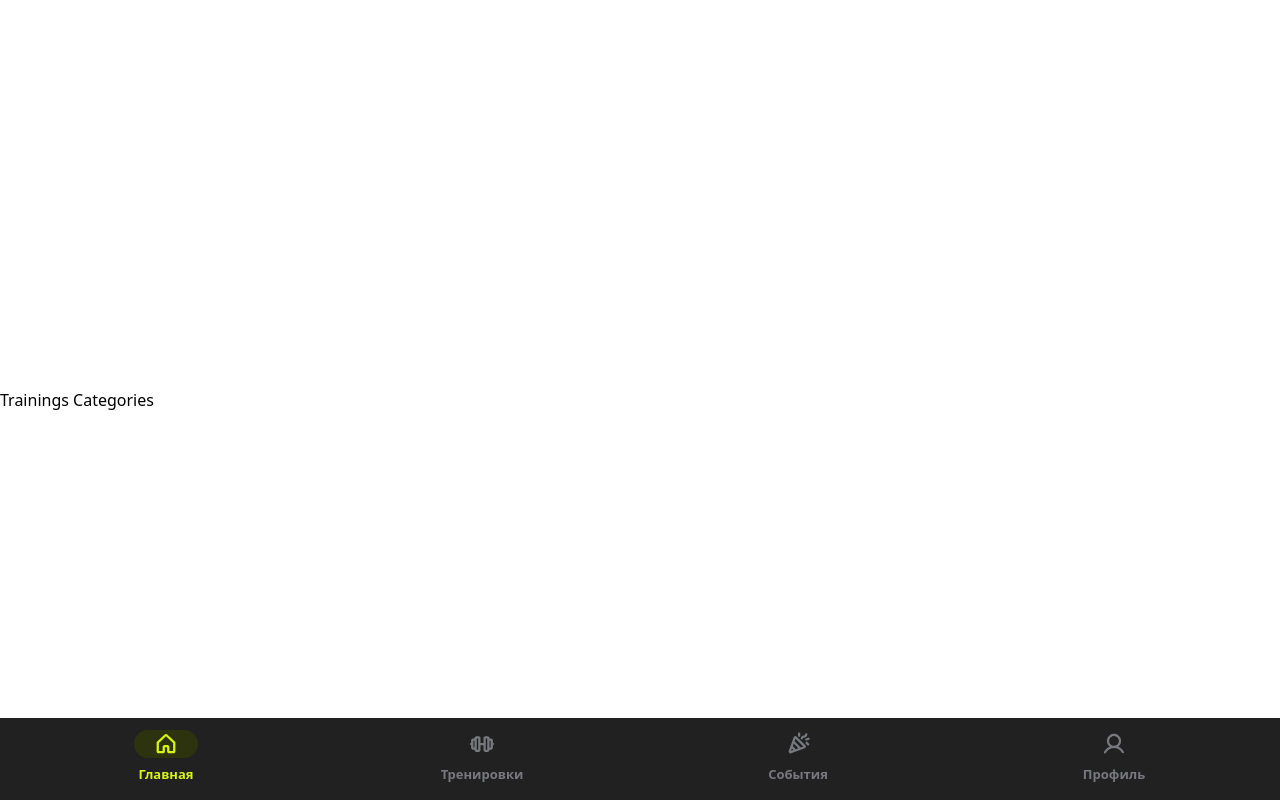
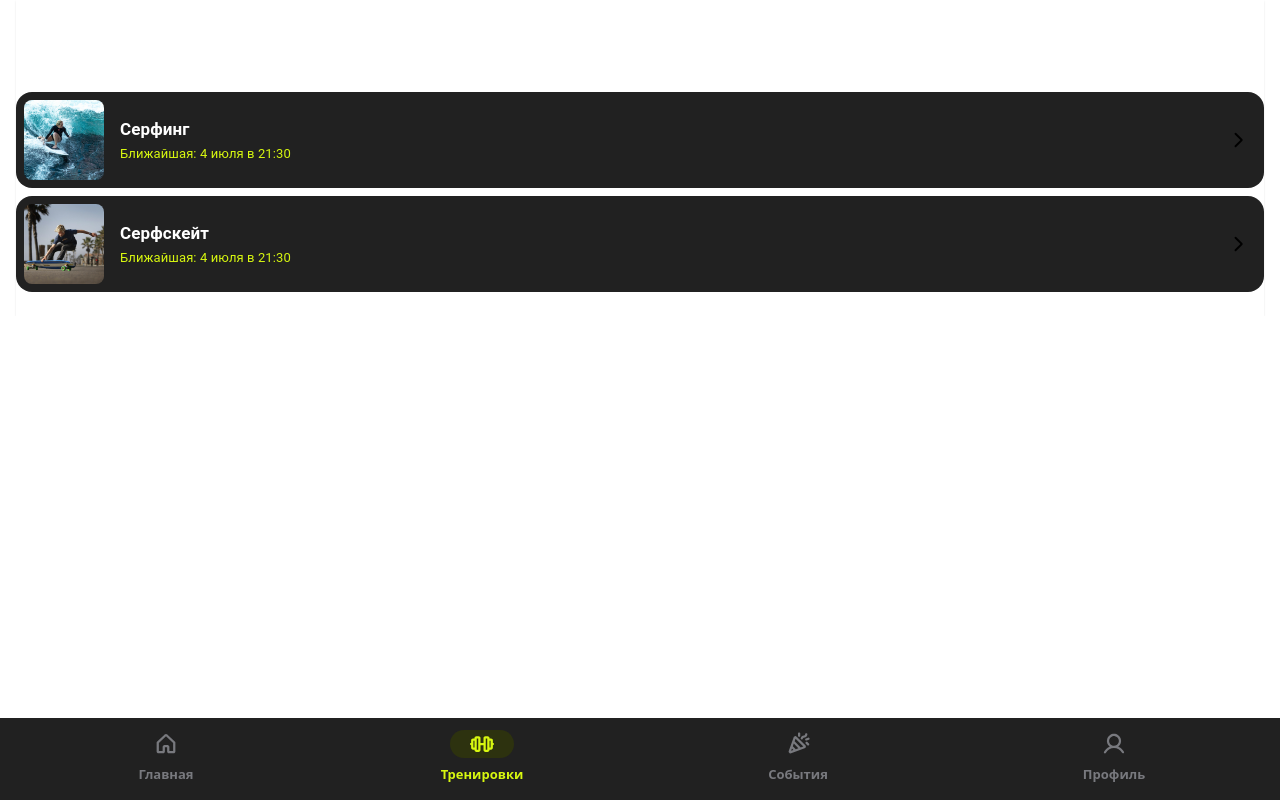
Before and after one commit to qvenge/prosurf_tma, a React (Vite) app: page /trainings in a window 1280 px wide. Built offline with nearby package versions, Linux system fonts and the light colour scheme; a small style sheet from the web is missing.

Commit message:
Add layout for training pages

```diff
--- a/src/app/index.scss
+++ b/src/app/index.scss
@@ -17,8 +17,6 @@
 
 body {
   margin: 0;
-  display: flex;
-  place-items: center;
   min-width: 320px;
   min-height: 100vh;
 }
--- a/src/app/routes.ts
+++ b/src/app/routes.ts
@@ -4,6 +4,7 @@ import { App } from './ui/App';
 import { Home } from '@/pages/home';
 import { TrainingCategories } from '@/pages/training-categories';
 import { Trainings } from '@/pages/trainings';
+import { TrainingPage } from '@/pages/training';
 
 export const router = createBrowserRouter([
   {
@@ -11,8 +12,14 @@ export const router = createBrowserRouter([
     Component: App,
     children: [
       { index: true, Component: Home },
-      { path: 'trainings', Component: TrainingCategories },
-      { path: 'trainings/:category', Component: Trainings }
+      {
+        path: 'trainings',
+        children: [
+          { index: true, Component: TrainingCategories },
+          { path: 'categiries/:categoryId', Component: Trainings },
+          { path: 'items/:trainingId', Component: TrainingPage },
+        ],
+      },
     ],
   },
 ]);
--- a/src/app/ui/App.tsx
+++ b/src/app/ui/App.tsx
@@ -8,10 +8,10 @@ import '@telegram-apps/telegram-ui/dist/styles.css';
 import { HouseBold, BarbellBold, ConfettiBold, UserBold } from '@/shared/ds/icons';
 
 const navItems = [
-  {id: 'home', text: 'Главная', icon: HouseBold},
-  {id: 'trainings', text: 'Тренировки', icon: BarbellBold},
-  {id: 'events', text: 'События', icon: ConfettiBold},
-  {id: 'profile', text: 'Профиль', icon: UserBold},
+  {id: 'home', text: 'Главная', path: '/', icon: HouseBold},
+  {id: 'trainings', text: 'Тренировки', path: '/trainings', icon: BarbellBold},
+  {id: 'events', text: 'События', path: '/events', icon: ConfettiBold},
+  {id: 'profile', text: 'Профиль', path: '/profile', icon: UserBold},
 ];
 
 export function App() {
--- a/src/pages/home/ui/Home.tsx
+++ b/src/pages/home/ui/Home.tsx
@@ -1,6 +1,7 @@
 import styles from './Home.module.scss';
 
-import coverImageSrc from './9d56337fd9fd9a92228bee24103722e0187c8172.jpg';
+// import coverImageSrc from 'images.jpg';
+const coverImageSrc = '/images/surfing1.jpg'
 
 export function Home() {
   return (
--- /dev/null
+++ b/src/pages/training-categories/ui/TrainingCategories.module.scss
@@ -0,0 +1,105 @@
+.container {
+  box-sizing: border-box;
+  display: flex;
+  flex-direction: column;
+  gap: 16px;
+  padding: 0 16px;
+  width: 100%;
+  height: 100%;
+}
+
+.section {
+  box-sizing: border-box;
+  display: flex;
+  flex-direction: column;
+  gap: 32px;
+  padding: 24px 0;
+  width: 100%;
+  box-shadow: 0px 1px 2px 0px rgba(0, 0, 0, 0.1);
+  overflow: hidden;
+}
+
+.title {
+  font-family: 'Roboto', sans-serif;
+  font-weight: 700;
+  font-size: 28px;
+  line-height: 36px;
+  letter-spacing: 0.1px;
+  color: #ffffff;
+  margin: 0;
+  width: 100%;
+}
+
+.categories {
+  display: flex;
+  flex-direction: column;
+  gap: 16px;
+  width: 100%;
+}
+
+.categoryList {
+  display: flex;
+  flex-direction: column;
+  gap: 8px;
+  width: 100%;
+}
+
+.categoryItem {
+  background-color: #212121;
+  box-sizing: border-box;
+  display: flex;
+  align-items: center;
+  justify-content: flex-start;
+  gap: 16px;
+  padding: 8px 16px 8px 8px;
+  border-radius: 16px;
+  width: 100%;
+}
+
+.categoryImage {
+  width: 80px;
+  height: 80px;
+  border-radius: 8px;
+  background-size: cover;
+  background-position: center;
+  background-repeat: no-repeat;
+  flex-shrink: 0;
+}
+
+.categoryContent {
+  flex: 1;
+  display: flex;
+  flex-direction: column;
+  gap: 2px;
+  justify-content: center;
+  letter-spacing: 0.1px;
+  min-height: 1px;
+  min-width: 1px;
+}
+
+.categoryTitle {
+  font-family: 'Roboto', sans-serif;
+  font-weight: 700;
+  font-size: 17px;
+  line-height: 26px;
+  color: #ffffff;
+  margin: 0;
+  width: min-content;
+  min-width: 100%;
+}
+
+.categorySchedule {
+  font-family: 'Roboto', sans-serif;
+  font-weight: 400;
+  font-size: 13px;
+  line-height: 20px;
+  color: #d7f710;
+  margin: 0;
+  white-space: nowrap;
+}
+
+.categoryIcon {
+  width: 20px;
+  height: 20px;
+  flex-shrink: 0;
+}
--- a/src/pages/training-categories/ui/TrainingCategories.tsx
+++ b/src/pages/training-categories/ui/TrainingCategories.tsx
@@ -1,3 +1,49 @@
+import { Icon } from '@/shared/ui/icon';
+import { CaretRightBold } from '@/shared/ds/icons';
+import styles from './TrainingCategories.module.scss';
+
 export const TrainingCategories = () => {
-  return <div>Trainings Categories</div>;
+  return (
+    <div className={styles.container}>
+      <div className={styles.section}>
+        <h1 className={styles.title}>Тренировки</h1>
+        <div className={styles.categories}>
+          <div className={styles.categoryList}>
+            <div className={styles.categoryItem}>
+              <div
+                className={styles.categoryImage}
+                style={{ backgroundImage: 'url(/images/surfing1.jpg)' }}
+              />
+              <div className={styles.categoryContent}>
+                <h2 className={styles.categoryTitle}>Серфинг</h2>
+                <p className={styles.categorySchedule}>Ближайшая: 4 июля в 21:30</p>
+              </div>
+              <Icon
+                src={CaretRightBold}
+                className={styles.categoryIcon}
+                width={20}
+                height={20}
+              />
+            </div>
+            <div className={styles.categoryItem}>
+              <div
+                className={styles.categoryImage}
+                style={{ backgroundImage: 'url(/images/surfskate1.png)' }}
+              />
+              <div className={styles.categoryContent}>
+                <h2 className={styles.categoryTitle}>Серфскейт</h2>
+                <p className={styles.categorySchedule}>Ближайшая: 4 июля в 21:30</p>
+              </div>
+              <Icon
+                src={CaretRightBold}
+                className={styles.categoryIcon}
+                width={20}
+                height={20}
+              />
+            </div>
+          </div>
+        </div>
+      </div>
+    </div>
+  );
 };
--- /dev/null
+++ b/src/pages/training/index.ts
@@ -0,0 +1 @@
+export { TrainingPage } from './ui/TrainingPage';
--- /dev/null
+++ b/src/pages/training/ui/TrainingPage.tsx
@@ -0,0 +1,3 @@
+export const TrainingPage = () => {
+  return <div>Training</div>;
+};
--- a/src/shared/ds/icons/index.ts
+++ b/src/shared/ds/icons/index.ts
@@ -2,3 +2,4 @@ export { default as HouseBold } from './home_bold.svg';
 export { default as BarbellBold } from './barbell_bold.svg';
 export { default as ConfettiBold } from './confetti_bold.svg';
 export { default as UserBold } from './user_bold.svg';
+export { default as CaretRightBold } from './caret-right_bold.svg';
--- a/src/shared/ui/nav-bar/Navbar.tsx
+++ b/src/shared/ui/nav-bar/Navbar.tsx
@@ -1,4 +1,5 @@
-import { useState } from 'react';
+import { useCallback } from 'react';
+import { useNavigate, useMatches } from 'react-router';
 import { Tabbar } from '../tabbar';
 
 import { Icon} from '@/shared/ui/icon';
@@ -6,6 +7,7 @@ import { Icon} from '@/shared/ui/icon';
 interface Item {
   id: string;
   text: string;
+  path: string;
   icon?: string;
 }
 
@@ -14,16 +16,31 @@ export interface NavbarProps {
 }
 
 export function Navbar({items}: NavbarProps) {
-  const [currentTab, setCurrentTab] = useState(items[0].id);
+  const navigate = useNavigate();
+  const matches = useMatches().reverse();
+
+  let selected = { id: items[0].id, weight: matches.findIndex(({pathname}) => pathname.startsWith(items[0].path))};
+
+  for (let i = 1; i < items.length; i++) {
+    const weight = matches.findIndex(({pathname}) => pathname.startsWith(items[i].path))
+
+    if (selected.weight <= weight) {
+      selected = {id: items[i].id, weight};
+    }
+  }
+
+  const handleClick = useCallback((path: string) => {
+    navigate(path);
+  }, [navigate]);
 
   return (
     <Tabbar>
-      {items.map(({ id, text, icon }) => (
+      {items.map(({ id, text, path, icon }) => (
         <Tabbar.Item
           key={id}
           text={text}
-          selected={id === currentTab}
-          onClick={() => setCurrentTab(id)}
+          selected={id === selected.id}
+          onClick={() => handleClick(path)}
         >
           {icon && <Icon src={icon} width={24} height={24} />}
         </Tabbar.Item>
```
Also changed, not shown: src/pages/training-categories/layout.MD (+1 -1 lines).
